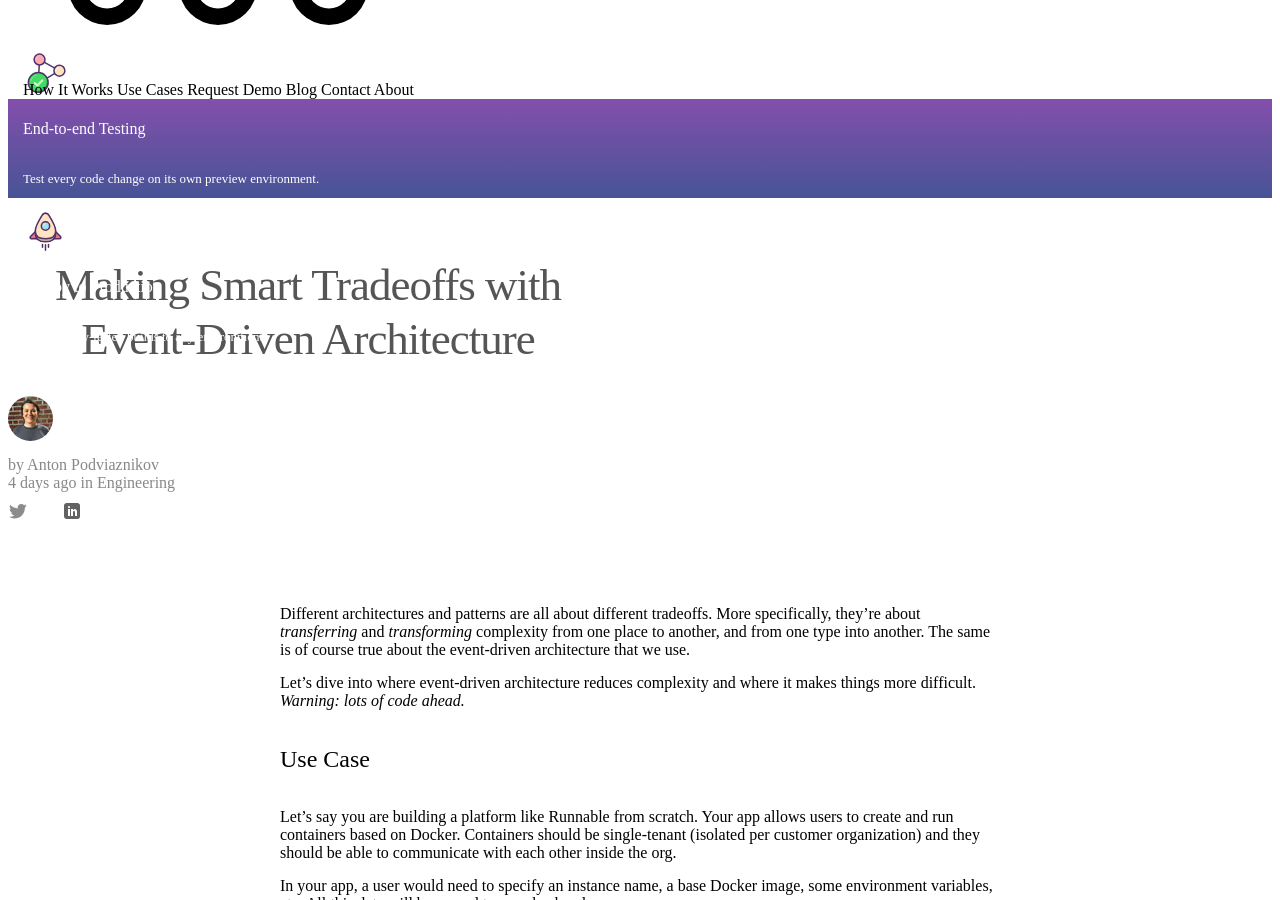
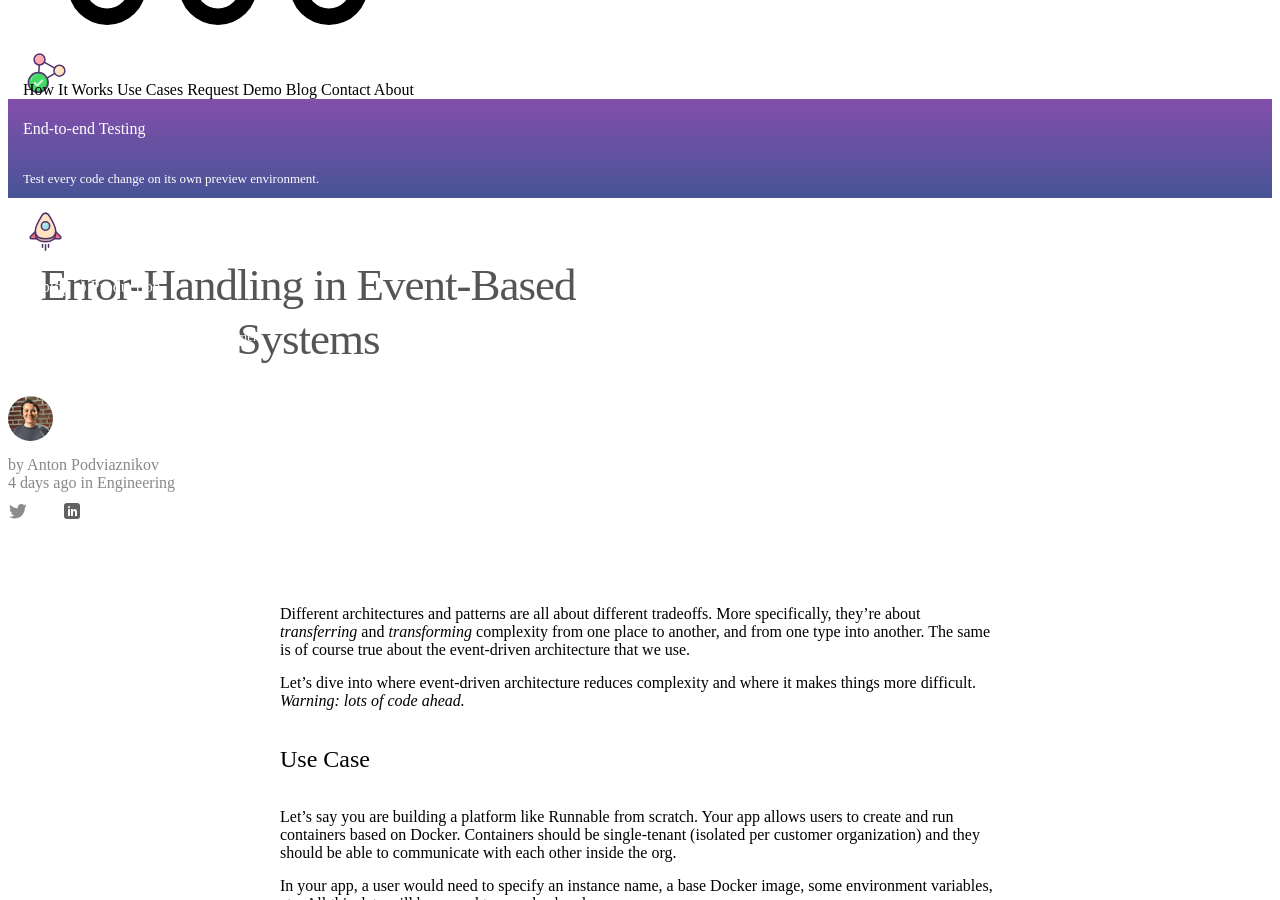
Before and after one commit to CodeNow/blog, a Jekyll site: the page built from _posts/2017-06-05-error-handling-in-event-based-systems.md, in a window 1280 px wide and 900 px high, scrolled down 313 px. Built offline with Jekyll 4.4.1, drawn with Linux system fonts in a browser that asks for light colours; nearby versions of some CDN libraries; comment, search, counter and statistics services are not loaded.

Commit message:
update title

```diff
--- a/_posts/2017-06-05-making-smart-tradeoffs-with-event-driven-architecture.md
+++ b/_posts/2017-06-05-error-handling-in-event-based-systems.md
@@ -1,6 +1,6 @@
 ---
 layout: post
-title: 'Making Smart Tradeoffs with Event-Driven Architecture'
+title: 'Error-Handling in Event-Based Systems'
 author: anton_p
 category: Engineering
 excerpt: '<p class="p">Different architectures and patterns are all about different tradeoffs. More specifically, they’re about <em>transferring</em> and <em>transforming</em> complexity from one place to another, and from one type into another. The same is of course true about the event-driven architecture that we use here at Runnable.</p><p class="p">Let’s dive into where event-driven architecture reduces complexity and where it makes things more difficult. <em>Warning: lots of code ahead.</em></p>'
```
